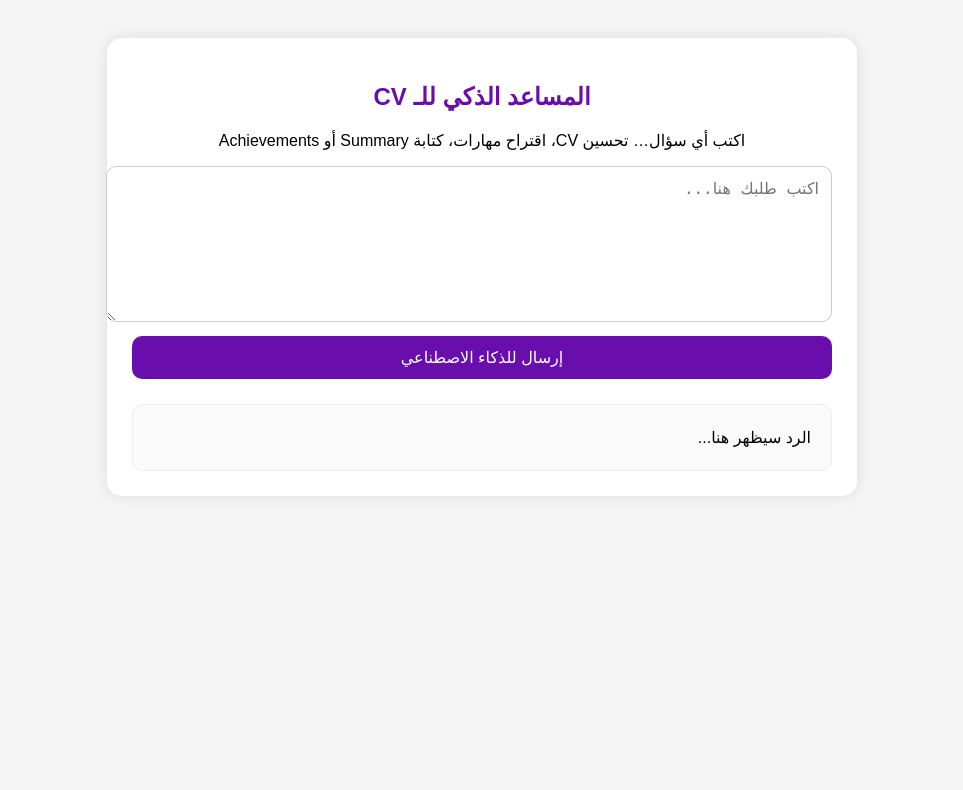
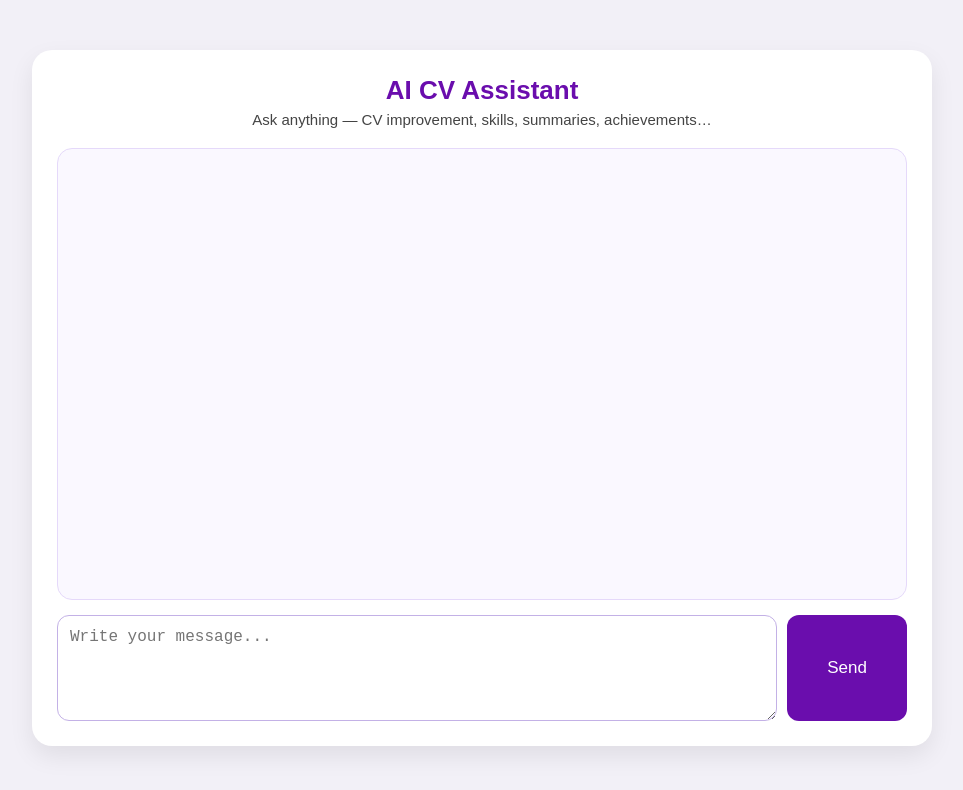
Before and after one commit to elafthamer456-wq/cv-ai-server, a website: page public/ai.html in a window 1280 px wide. Shown: the whole page, without its empty margins (158-1121 px from the left). Drawn offline with Linux system fonts and the light colour scheme.

Commit message:
Update ai.html and other changes

```diff
--- a/package.json
+++ b/package.json
@@ -1,8 +1,8 @@
 {
-  "name": "cv-ai-server",
+  "name": "groq-ai-server",
   "version": "1.0.0",
+  "type": "module",
   "main": "server.js",
-  "type": "module",
   "scripts": {
     "start": "node server.js"
   },
--- a/public/ai.html
+++ b/public/ai.html
@@ -1,32 +1,139 @@
 <!DOCTYPE html>
-<html lang="ar" dir="rtl">
+<html lang="en">
 <head>
 <meta charset="UTF-8">
-    <title>AI Assistant</title>
+<title>AI CV Assistant</title>
+
 <style>
-        body { background: #f5f5f5; font-family: Arial; padding: 30px; }
-        .container { max-width: 700px; margin: auto; background: white; border-radius: 15px; padding: 25px; box-shadow: 0 0 15px rgba(0,0,0,0.1); }
-        textarea { width: 100%; height: 130px; padding: 12px; border-radius: 10px; border: 1px solid #ccc; font-size: 16px; }
-        button { width: 100%; padding: 12px; margin-top: 10px; background: #6a0dad; color: white; border: none; border-radius: 10px; font-size: 16px; cursor: pointer; }
-        #responseBox { margin-top: 25px; background: #fafafa; padding: 20px; border-radius: 10px; white-space: pre-wrap; line-height: 1.6; font-size: 16px; border: 1px solid #eee; }
+    body {
+        margin: 0;
+        background: #f2f0f7;
+        font-family: "Arial", sans-serif;
+    }
+
+    .chat-container {
+        max-width: 850px;
+        margin: 50px auto;
+        background: #ffffff;
+        border-radius: 20px;
+        padding: 25px;
+        box-shadow: 0 10px 25px rgba(0,0,0,0.08);
+    }
+
+    .header {
+        text-align: center;
+        font-size: 26px;
+        color: #6a0dad;
+        font-weight: bold;
+        margin-bottom: 5px;
+    }
+
+    .subtext {
+        text-align: center;
+        font-size: 15px;
+        color: #444;
+        margin-bottom: 20px;
+    }
+
+    .chat-box {
+        height: 420px;
+        overflow-y: auto;
+        padding: 15px;
+        border-radius: 15px;
+        background: #faf8ff;
+        border: 1px solid #e5d9fa;
+    }
+
+    .msg {
+        max-width: 75%;
+        padding: 12px 16px;
+        border-radius: 16px;
+        margin-bottom: 12px;
+        font-size: 16px;
+        line-height: 1.6;
+        white-space: pre-wrap;
+    }
+
+    .user {
+        background: #6a0dad;
+        color: white;
+        margin-left: auto;
+        border-bottom-right-radius: 0;
+    }
+
+    .ai {
+        background: #ece3ff;
+        color: #3a2b4a;
+        margin-right: auto;
+        border-bottom-left-radius: 0;
+    }
+
+    .input-area {
+        display: flex;
+        margin-top: 15px;
+        gap: 10px;
+    }
+
+    textarea {
+        flex: 1;
+        height: 80px;
+        border-radius: 12px;
+        padding: 12px;
+        border: 1px solid #c3b1e6;
+        font-size: 16px;
+    }
+
+    button {
+        width: 120px;
+        background: #6a0dad;
+        border: none;
+        color: white;
+        border-radius: 12px;
+        font-size: 17px;
+        cursor: pointer;
+        padding: 10px;
+        transition: 0.25s;
+    }
+
+    button:hover {
+        background: #580aaf;
+    }
 </style>
 </head>
+
 <body>
-    <div class="container">
-        <h2 style="text-align:center; color:#6a0dad;">المساعد الذكي للـ CV</h2>
-        <p style="text-align:center;">اكتب أي سؤال… تحسين CV، اقتراح مهارات، كتابة Summary أو Achievements</p>
 
-        <textarea id="userInput" placeholder="اكتب طلبك هنا..."></textarea>
-        <button onclick="sendToAI()">إرسال للذكاء الاصطناعي</button>
+<div class="chat-container">
+    <div class="header">AI CV Assistant</div>
+    <div class="subtext">Ask anything — CV improvement, skills, summaries, achievements…</div>
 
-        <div id="responseBox">الرد سيظهر هنا...</div>
+    <div class="chat-box" id="chatBox"></div>
+
+    <div class="input-area">
+        <textarea id="userInput" placeholder="Write your message..."></textarea>
+        <button onclick="sendMessage()">Send</button>
+    </div>
 </div>
 
 <script>
-        async function sendToAI() {
-            const text = document.getElementById("userInput").value;
-            const responseBox = document.getElementById("responseBox");
-            responseBox.innerText = "جاري التفكير...";
+    const chatBox = document.getElementById("chatBox");
+
+    function addMessage(text, type) {
+        const msg = document.createElement("div");
+        msg.className = "msg " + type;
+        msg.innerText = text;
+        chatBox.appendChild(msg);
+        chatBox.scrollTop = chatBox.scrollHeight;
+    }
+
+    async function sendMessage() {
+        const text = document.getElementById("userInput").value.trim();
+        if (!text) return;
+
+        addMessage(text, "user");
+        document.getElementById("userInput").value = "";
+
+        addMessage("Thinking...", "ai");
 
         try {
             const response = await fetch("/ai", {
@@ -36,11 +143,18 @@
             });
 
             const data = await response.json();
-                responseBox.innerText = data.answer || "لم يتم تلقي رد من السيرفر";
+
+            chatBox.removeChild(chatBox.lastChild); // remove "Thinking..."
+
+            addMessage(data.answer || "No response from server.", "ai");
+
         } catch (err) {
-                responseBox.innerText = "حدث خطأ أثناء الاتصال بالسيرفر: " + err.message;
+            chatBox.removeChild(chatBox.lastChild);
+            addMessage("⚠️ Connection error.", "ai");
+            console.error(err);
         }
     }
 </script>
+
 </body>
 </html>
```
Also changed, not shown: public/script.js (+6 -3 lines), server.js (+18 -27 lines). Lines whose indentation alone changed are shown as unchanged.
